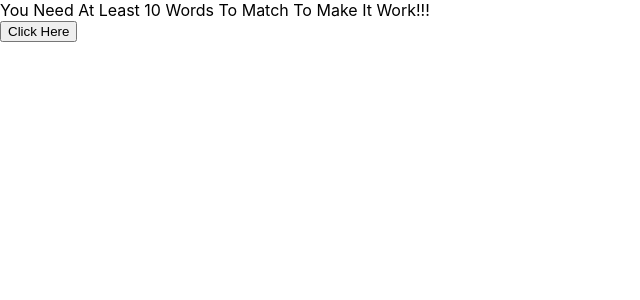
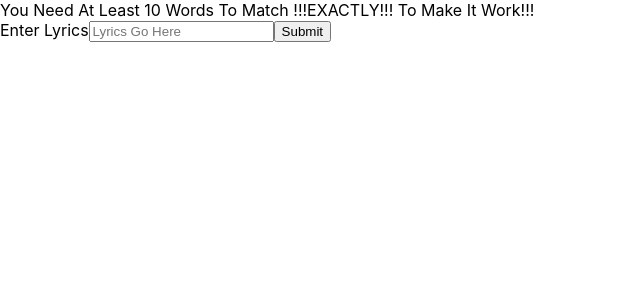
Before and after one commit to J-McKinney/Prototype_4, a React (Create React App) app: page / in a window 1280 px wide. Shown: the top 300 px of the page, without its empty margins (0-640 px from the left). Built offline with nearby package versions, Linux system fonts and the light colour scheme.

Commit message:
I've got all results coming back as long as the lyrics are at least 10 words perfect like the actual lyrics in the artists tracks are matched up, anything not spelled right will result in error

```diff
--- a/package.json
+++ b/package.json
@@ -12,6 +12,7 @@
     "base64-js": "^1.3.1",
     "dotenv": "^8.2.0",
     "react": "^16.13.1",
+    "react-bootstrap": "^1.0.1",
     "react-dom": "^16.13.1",
     "react-scripts": "3.4.1"
   },
--- a/src/components/SearchMM.js
+++ b/src/components/SearchMM.js
@@ -1,16 +1,25 @@
 import React, { Component } from "react";
+import Form from "react-bootstrap/Form";
+import Button from "react-bootstrap/Button";
 import "./SearchMM.css";
 require("dotenv").config();
+
+const API_KEY = "";
 
 const MUSIX_API_ROOT = "https://api.musixmatch.com/ws/1.1/";
 
 var words =
-  "Blinded%20by%20the%20light%20Revved%20up%20like%20a%20deuce%20Another%20runner%20in%20the%20night";
+  "Blinded%20by%20the%20light%20Revved%20up%20like%20a%20deuce%20Another%20runner%20in%20the%20night"; //Michael Mind Project
+// "I%20wanna%20dance%20with%20somebody%20I%20wanna%20feel%20the%20heat%20with%20somebody"; //Whitney Houston
+// "As%20I%20went%20down%20to%20the%20river%20to%20pray%20studying%20about%20that%20good%20ol%20way"; //Allison Krauss
+// "i%20was%20a%20liar%20i%20gave%20into%20the%20fire%20i%20know%20i%20should've%20fought%20it%20at%20least%20i'm%20being%20honest"; //Arianna Grande
 
 class SearchMM extends Component {
   constructor(props) {
     super(props);
-    this.state = {};
+    this.state = {
+      // words: "",
+    };
     this.onFormSubmit = this.onFormSubmit.bind(this);
   }
   componentDidMount() {
@@ -26,16 +35,25 @@ class SearchMM extends Component {
       MUSIX_API_ROOT +
       "track.search?q_lyrics=" +
       words +
-      "&page_size=10&page=1&s_track_rating=desc&apikey=" +
-      process.env.API_KEY;
+      "&page_size=10&page=1&s_track_rating=desc&apikey=" + API_KEY;
     console.log(MUSIX_API_URL);
   }
 
   render() {
     return (
       <>
-        <div>You Need At Least 10 Words To Match To Make It Work!!!</div>
-        <button onClick={this.onFormSubmit}>Click Here</button>
+        <div>You Need At Least 10 Words To Match !!!EXACTLY!!! To Make It Work!!!</div>
+        <Form>
+          <Form.Group controlId="formBasicEmail">
+            <Form.Label>Enter Lyrics</Form.Label>
+            <Form.Control type="text" placeholder="Lyrics Go Here">
+              {this.words}
+            </Form.Control>
+            <Button variant="primary" type="submit" onClick={this.onFormSubmit}>
+              Submit
+            </Button>
+          </Form.Group>
+        </Form>
       </>
     );
   }
```
Also changed, not shown: 1 other file (tests, documents, lock files or other folders).
